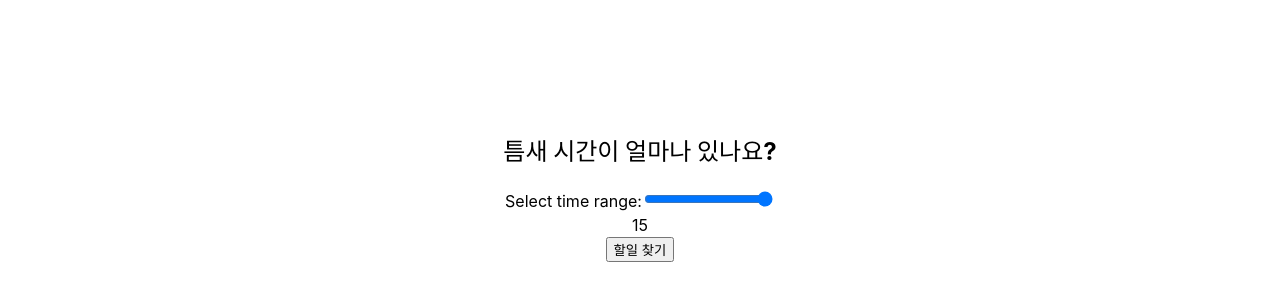
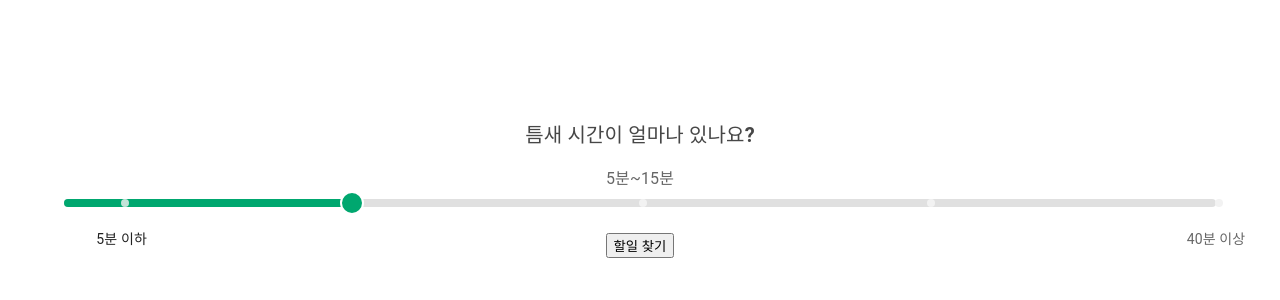
Before and after one commit to Tickley-Team/Tickley, a React (Vite) app: page /survey in a window 1280 px wide. Shown: the part 220-520 px from the top of the page. Built offline with nearby package versions, Linux system fonts and the light colour scheme.

Commit message:
feat: RangeSlider 기능 구현 - value변경 시  전역 스토어 업데이트 - value변경 시 텍스트 업데이트

```diff
--- /dev/null
+++ b/src/components/RangeSlider.tsx
@@ -0,0 +1,78 @@
+import styled from '@emotion/styled'
+import { Box, Slider, SliderProps, Typography } from '@mui/material'
+import { useRecommendTodoFilterStore } from '../stores/recommendTodoFilterStore'
+
+type RangeSliderProps = Partial<SliderProps>
+
+const RangeMapper = [
+  { value: 5, label: '5분 이하', displayText: '5분 이하' },
+  { value: 25, label: '', displayText: '5분~15분' },
+  { value: 50, label: '', displayText: '15분~25분' },
+  { value: 75, label: '', displayText: '25분~35분' },
+  { value: 100, label: '40분 이상', displayText: '40분 이상' },
+]
+
+export const RangeSlider = ({ ...restProps }: RangeSliderProps) => {
+  const { spareTime, setSpareTime } = useRecommendTodoFilterStore()
+
+  const handleChange = (
+    event: Event,
+    value: number | number[],
+    activeThumb: number,
+  ) => {
+    setSpareTime(value as number)
+    console.log('value ', value, activeThumb)
+  }
+
+  const marks = RangeMapper.map(({ value, label }) => ({
+    value,
+    label,
+  }))
+  return (
+    <Box width={'100%'}>
+      <Typography sx={{ mb: 1, color: '#666666' }}>
+        {/* TODO: refactor 연산 */}
+        {RangeMapper.find(({ value }) => value === spareTime)?.displayText}
+      </Typography>
+      <CustomSlider
+        defaultValue={25}
+        marks={marks}
+        step={null}
+        onChange={handleChange}
+        {...restProps}
+      />
+    </Box>
+  )
+}
+
+const CustomSlider = styled(Slider)({
+  height: 8,
+  padding: 0,
+  '& .MuiSlider-rail': {
+    opacity: 1,
+    backgroundColor: '#E0E0E0', // gray300
+  },
+  '& .MuiSlider-track': {
+    border: 'none',
+    backgroundColor: '#00A76F', // pri500
+  },
+  '& .MuiSlider-thumb': {
+    height: 24,
+    width: 24,
+    backgroundColor: '#00A76F', // pri500
+    border: '2px solid #fff',
+    '&:focus, &:hover, &.Mui-active, &.Mui-focusVisible': {
+      boxShadow: 'inherit',
+    },
+    '&:before': {
+      display: 'none',
+    },
+  },
+  '& .MuiSlider-mark': {
+    backgroundColor: '#F2F2F2', // gray200
+    height: 8,
+    width: 8,
+    borderRadius: '50%',
+    marginTop: 0,
+  },
+})
--- a/src/pages/SurveySpareTime/index.tsx
+++ b/src/pages/SurveySpareTime/index.tsx
@@ -1,7 +1,8 @@
 import { useCallback } from 'react'
 import { useNavigate } from 'react-router'
-import { useRecommendTodoFilterStore } from '../../stores/recommendTodoFilterStore'
 import { MobileLayout } from '../../layout/MobileLayout'
+import { RangeSlider } from '../../components/RangeSlider'
+import { Typography } from '@mui/material'
 
 const SurveySpareTime = () => {
   const navigate = useNavigate()
@@ -10,7 +11,12 @@ const SurveySpareTime = () => {
   }, [])
   return (
     <MobileLayout>
-      <h2>틈새 시간이 얼마나 있나요?</h2>
+      <Typography
+        variant="h6"
+        sx={{ fontWeight: 'bold', mb: 2, color: '#474747' }}
+      >
+        틈새 시간이 얼마나 있나요?
+      </Typography>
       <RangeSlider />
       <button onClick={handleClickButton}>할일 찾기 </button>
     </MobileLayout>
@@ -21,31 +27,31 @@ const SurveySpareTime = () => {
  * zustand 테스트용 - 컴포넌트 분리작업은 추후에
  * @returns
  */
-const RangeSlider = () => {
-  const { spareTime, setSpareTime } = useRecommendTodoFilterStore()
-  //   const [value, setValue] = useState(0)
+// const RangeSlider = () => {
+//   const { spareTime, setSpareTime } = useRecommendTodoFilterStore()
+//   //   const [value, setValue] = useState(0)
 
-  const handleChange = (event: React.ChangeEvent<HTMLInputElement>) => {
-    setSpareTime(Number(event.target.value))
-  }
+//   const handleChange = (event: React.ChangeEvent<HTMLInputElement>) => {
+//     setSpareTime(Number(event.target.value))
+//   }
 
-  return (
-    <div className="range-slider">
-      <label htmlFor="range">Select time range:</label>
-      <input
-        id="range"
-        type="range"
-        min="0"
-        max="4"
-        step="1"
-        value={spareTime}
-        onChange={handleChange}
-        className="slider"
-      />
-      <div className="labels"></div>
-      <div className="value">{spareTime}</div>
-    </div>
-  )
-}
+//   return (
+//     <div className="range-slider">
+//       <label htmlFor="range">Select time range:</label>
+//       <input
+//         id="range"
+//         type="range"
+//         min="0"
+//         max="4"
+//         step="1"
+//         value={spareTime}
+//         onChange={handleChange}
+//         className="slider"
+//       />
+//       <div className="labels"></div>
+//       <div className="value">{spareTime}</div>
+//     </div>
+//   )
+// }
 
 export default SurveySpareTime
--- a/src/pages/TodosFind.tsx
+++ b/src/pages/TodosFind.tsx
@@ -10,6 +10,7 @@ import {
   TodoRecommendItemType,
 } from '../types'
 import { MobileLayout } from '../layout/MobileLayout'
+import { RangeSlider } from '../components/RangeSlider'
 
 const TodosFind = () => {
   const todosMockData = useLoaderData<RecommendTodo[]>()?.map((todo) => ({
@@ -31,10 +32,10 @@ const TodosFind = () => {
   }
   return (
     <MobileLayout>
+      <RangeSlider />
       <CategoryBar categoryNames={categoryNames} onClick={setCategoryName} />
       <TodoList list={filteredTodos} onAddTodo={addTodo} />
       <div>
-        <p>할일 찾기 페이지입니다.</p>
         <div>
           <Link to="/todos">
             <button>오늘 할일</button>
--- a/src/stores/recommendTodoFilterStore.ts
+++ b/src/stores/recommendTodoFilterStore.ts
@@ -9,7 +9,7 @@ interface RecommendTodoFilterStore {
 export const useRecommendTodoFilterStore = create<RecommendTodoFilterStore>()(
   (set) => ({
     categoryName: '휴식',
-    spareTime: 15,
+    spareTime: 25,
     setSpareTime: (spareTime) => set({ spareTime }),
     setCategoryName: (categoryName) => set({ categoryName }),
   }),
```
